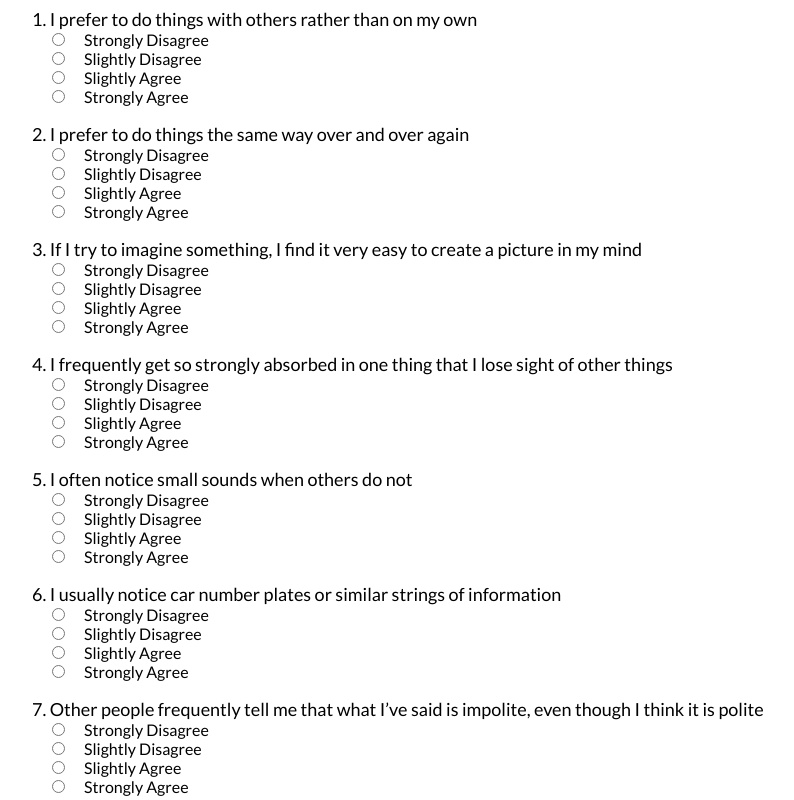
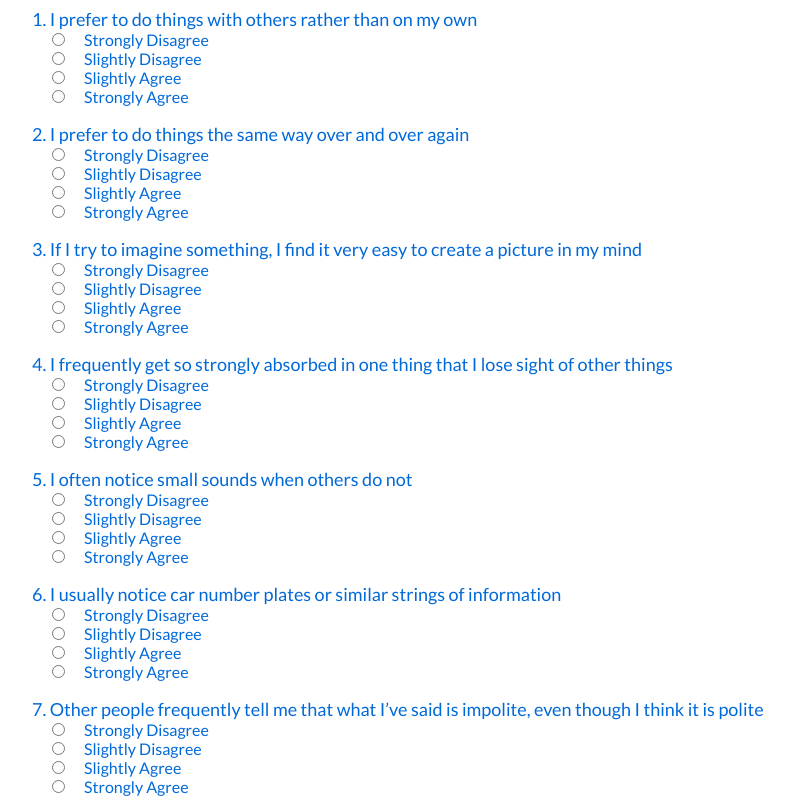
Before and after one commit to seahorse-is-bored/seahorse-is-bored.github.io, a plain HTML site: page AQ-50/index.html in a window 1280 px wide. Shown: the top 800 px of the page, without its empty margins (16-810 px from the left). Drawn offline with nearby package versions, Linux system fonts and the light colour scheme; a web font is replaced by a local one.

Commit message:
Update index.html

```diff
--- a/AQ-50/index.html
+++ b/AQ-50/index.html
@@ -23,16 +23,17 @@
     body {
             font-family: 'Lato', sans-serif;
             background-color: var(--Black);
-            background: #fff;
+            color: #0069d9;
         }
         .question {
             font-size: 18px;
-            background: #fff;
+            color: #0069d9;
         }
         .qbody {
             padding-left: 40px;
             padding-right: 40px;
-            background: #fff;
+	color: #0069d9;
+
         }
         input {
             margin-left: 20px;
```
